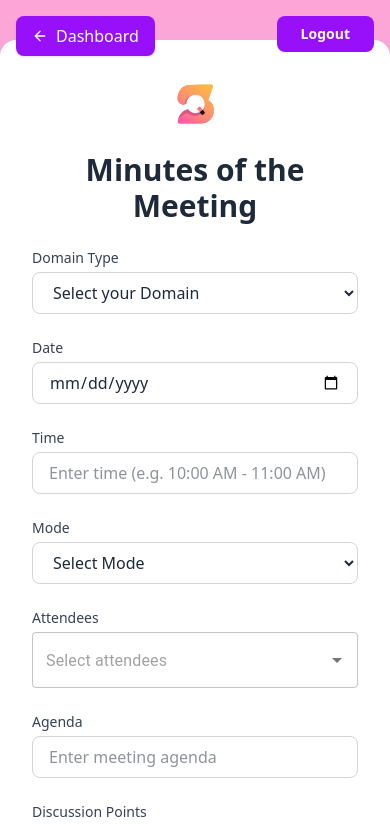
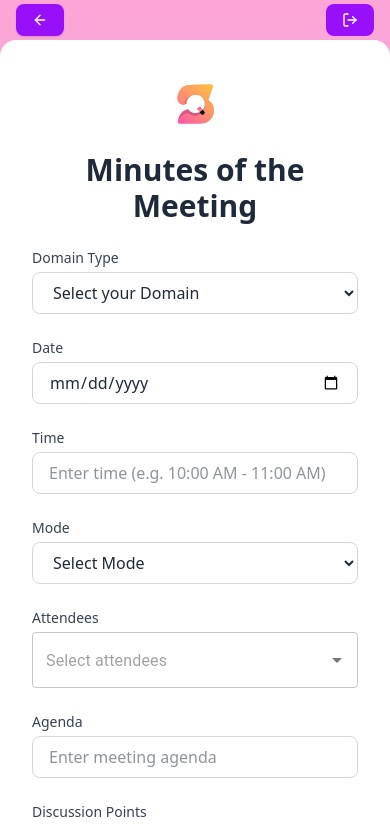
Before and after one commit to SQAC-Tech/MOM-Generator, a React (Vite) app in the folder Frontend/: page /mom in a window 390 px wide. Shown: the top 824 px of the page. Built offline with nearby package versions, Linux system fonts and the light colour scheme; sample sign-in values are in the browser's storage.

Commit message:
Fix: fixed button positions in responsive view

```diff
--- a/Frontend/src/components/MOMForm.jsx
+++ b/Frontend/src/components/MOMForm.jsx
@@ -1,6 +1,6 @@
 import React, { useState } from "react";
 import { useNavigate } from "react-router-dom";
-import { ArrowLeft } from "lucide-react";
+import { ArrowLeft, LogOut } from "lucide-react";
 import { Autocomplete, TextField } from "@mui/material";
 import peopleData from "../../people.json";
 import axios from "axios";
@@ -154,7 +154,6 @@ function MOMForm() {
   return (
     <div className="min-h-screen bg-gradient-to-b from-pink-300 via-purple-300 to-indigo-400 flex items-center justify-center py-10 relative">
       <div className="bg-white p-8 rounded-2xl shadow-lg w-full max-w-4xl">
-
         <div className="flex justify-center mb-4">
           <img src="/public/SQAClogo.png" alt="SQAC Logo" className="h-16 w-auto" />
         </div>
@@ -162,13 +161,26 @@ function MOMForm() {
         <h1 className="text-3xl font-bold mb-6 text-center text-gray-800">
           Minutes of the Meeting
         </h1>
-        <div className="absolute top-4 left-4">
+
+        {/* Back Button */}
+        <div className="absolute top-1 left-4">
           <button
             onClick={() => navigate("/dashboard")}
             className="flex items-center gap-2 bg-purple-600 text-white px-4 py-2 rounded-lg shadow hover:bg-purple-700 transition-colors duration-300 cursor-pointer"
           >
             <ArrowLeft className="w-4 h-4" />
-            Dashboard
+            <span className="hidden sm:inline">Dashboard</span>
+          </button>
+        </div>
+
+        {/* Logout Button */}
+        <div className="absolute top-1 right-4">
+          <button
+            onClick={handleLogout}
+            className="flex items-center gap-2 bg-purple-600 hover:bg-red-700 text-white px-4 py-2 rounded-lg text-sm sm:text-base font-bold transition-all duration-300 cursor-pointer"
+          >
+            <LogOut className="w-4 h-4" />
+            <span className="hidden sm:inline">Logout</span>
           </button>
         </div>
 
@@ -331,15 +343,6 @@ function MOMForm() {
         </button>
       </div>
 
-      <div className="absolute top-4 right-4">
-        <button
-          onClick={handleLogout}
-          className="bg-purple-600 hover:bg-red-700 text-white px-6 py-2 rounded-lg text-sm sm:text-base font-bold transition-all duration-300 cursor-pointer"
-        >
-          Logout
-        </button>
-      </div>
-
       {showPreview && (
         <div className="fixed inset-0 bg-black bg-opacity-50 flex items-center justify-center z-50">
           <div className="bg-white rounded-lg w-11/12 max-w-3xl p-4 relative">
```
